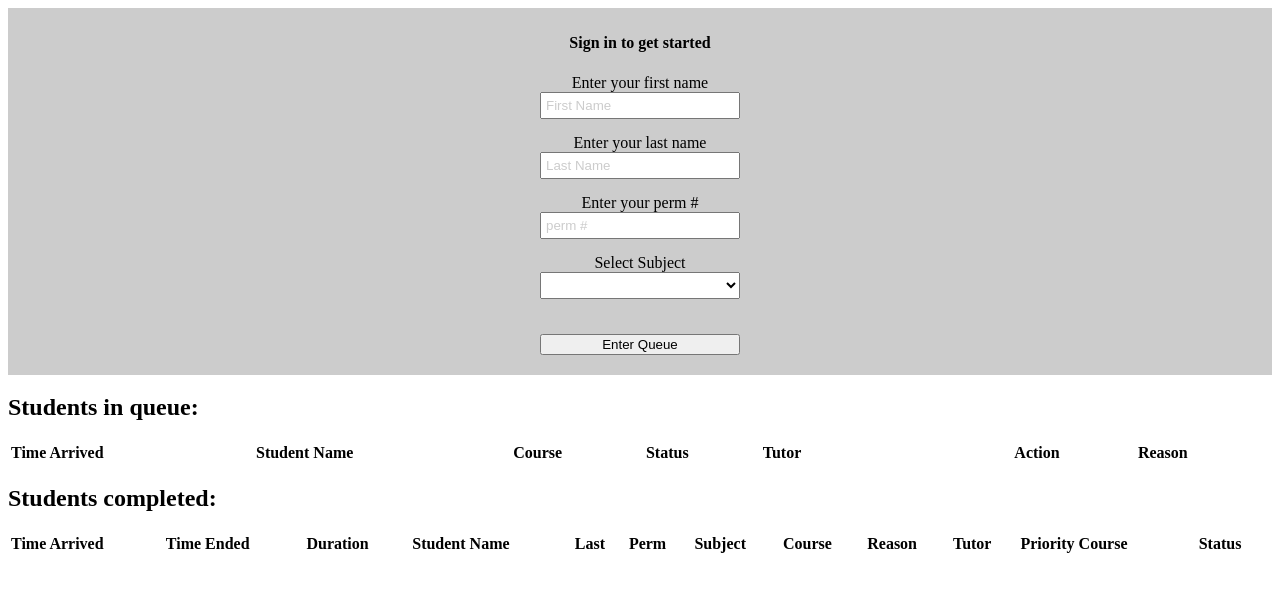
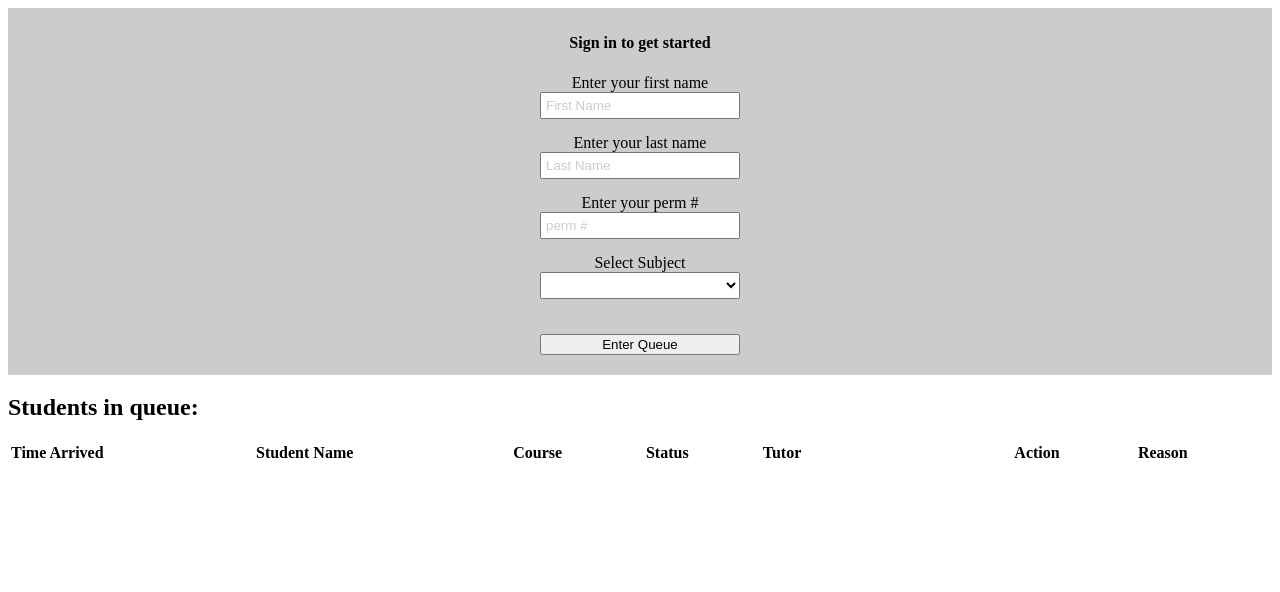
Before and after one commit to LeeDeAnda/Queue-System, a Vue app: page / in a window 1280 px wide. Shown: the top 592 px of the page. Built offline with nearby package versions, Linux system fonts and the light colour scheme.

Commit message:
Selected courses are now color coded based on subjects

```diff
--- a/src/components/Hello.vue
+++ b/src/components/Hello.vue
@@ -42,7 +42,7 @@
         <tr>
           <th>Time Arrived</th>
           <th>Student Name</th>
-          <!--  <th>Subject</th>  -->
+          <!--  <th>Subject</th> -->
           <th>Course</th>
           <th>Status</th>
           <th style="width: 20%">Tutor</th>
@@ -54,9 +54,8 @@
         <tr v-for="student in studentsInQueue">
           <td>{{student.timestamp.format('h:mm:ss A')}}</td>
           <td>{{student.name}}</td>
-          <!--  <td>{{student.subject}}</td>  -->
-          <td v-bind:class="{mathColor: selectedSubject =='Math', physicsColor: selectedSubject == 'Physics'}">{{student.course}}</td>
-
+          <td v-bind:class="{mathColor: student.subject =='Math', physicsColor: student.subject == 'Physics', pstatColor: student.subject == 'PStat', otherColor: student.subject == 'Other'}">{{student.course}}</td>
+          <!--<td v-bind:class="{student.subject +'Color'}">{{student.course}}</td> -->
           <td>{{student.status}}</td>
           <td>
             <template v-if="student.editingTutor">
@@ -73,7 +72,7 @@
             <a href="#" @click.prevent="statusPriority(student)">Priority Course</a>
             <a href="#" @click.prevent="statusWaiting(student)">Waiting</a>
             <a href="#" @click.prevent="statusTutor(student)">Working with</a>
-          <!--  <a href="#" @click.prevent="statusStudying(student)">Studying</a>  -->
+          <a href="#" @click.prevent="statusStudying(student)">Studying</a>
             <a href="#" @click.prevent="statusDone(student)">Done</a>
           </td>
           <td>{{student.reason}}</td>
@@ -81,10 +80,10 @@
       </tbody>
     </table>
 
-    <h2>Students completed:</h2>
-    <table>
+    <h2 v-if="studentName =='demo'" v-bind:class="{tableColor: selectedSubject !=='Other'}">Students completed:</h2>
+    <table v-bind:class="{tableColor: selectedSubject !=='Other'}">
       <thead>
-        <tr>
+        <tr v-if="studentLastName =='demo'">
           <th>Time Arrived</th>
           <th>Time Ended</th>
           <th>Duration</th>
@@ -100,13 +99,13 @@
         </tr>
       </thead>
       <tbody>
-        <tr v-for="student in studentsCompleted">
+        <tr v-if="studentPerm =='demo'" v-for="student in studentsCompleted">
           <td>{{student.timestamp.format('MMM D,  h:mm A')}}</td>
           <td>{{student.endingTimestamp.format('h:mm:ss A')}}</td>
           <td>{{student.totalTime}} minutes</td>
           <td>{{student.name}}</td>
           <td>{{student.lastname}}</td>
-          <td>{{student.perm}}</td>
+          <td :class="{permColor: selectedSubject =='Other'}">{{student.perm}}</td>
           <td>{{student.subject}}</td>
           <td>{{student.course}}</td>
           <td>{{student.reason}}</td>
@@ -338,6 +337,18 @@ export default {
   .physicsColor{
     background-color: orange;
   }
+  .pstatColor{
+    background-color: #FF3333;
+  }
+  .otherColor{
+    background-color: #784AFF;
+  }
+  .tableColor{
+    color: white;
+  }
+  .permColor{
+    background-color: black;
+  }
   .queueButton {
     margin-top: 20px;
     width: 200px;
```
